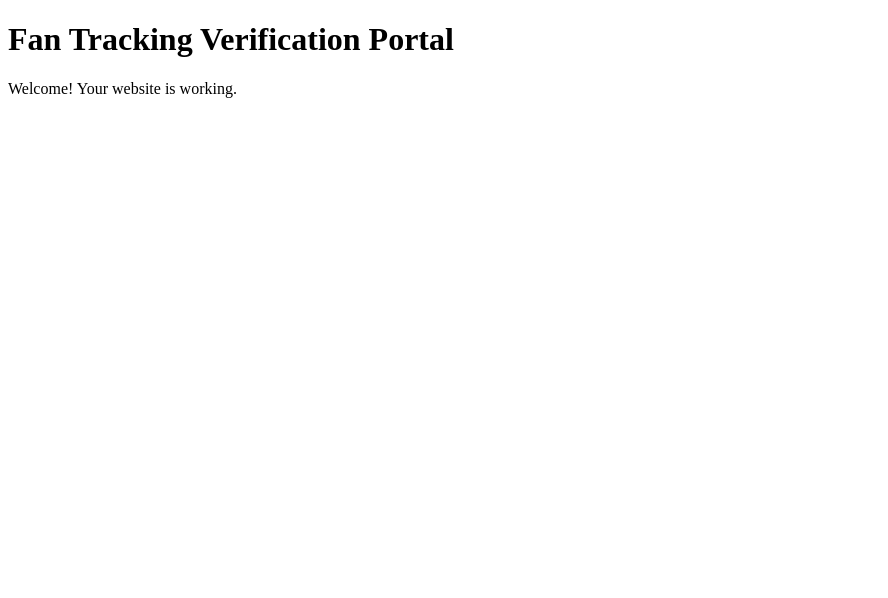
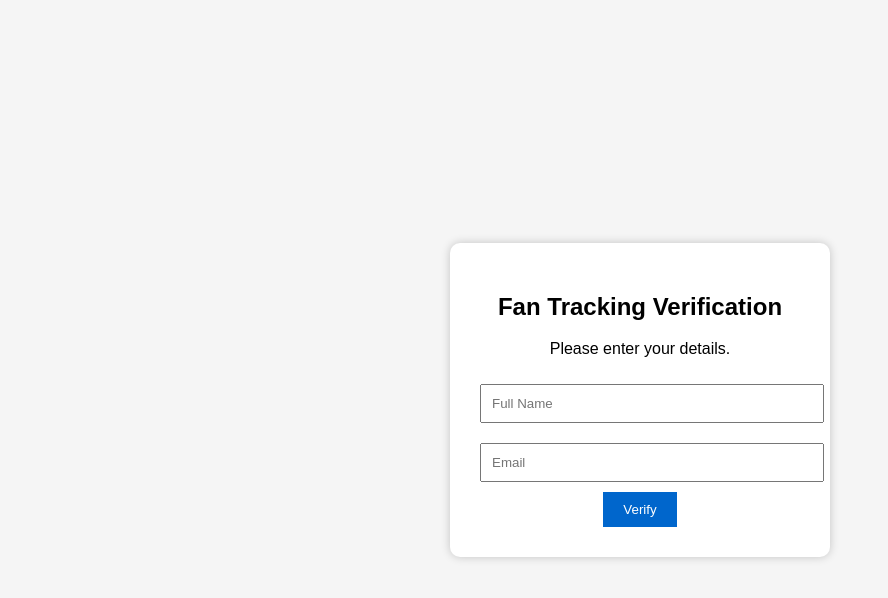
Before and after one commit to nelson8m6/FanTrackingVerification, a website: page index.html in a window 1280 px wide. Shown: the whole page, without its empty margins (0-888 px from the left). Drawn offline with Linux system fonts and the light colour scheme.

Commit message:
Revise HTML structure and styling for verification portal
Updated the title and added a styled container for user input.

```diff
--- a/index.html
+++ b/index.html
@@ -1,12 +1,48 @@
 <!DOCTYPE html>
 <html lang="en">
 <head>
-  <meta charset="UTF-8">
-  <meta name="viewport" content="width=device-width, initial-scale=1.0">
-  <title>Fan Tracking Verification Portal</title>
+<meta charset="UTF-8">
+<meta name="viewport" content="width=device-width, initial-scale=1.0">
+<title>Fan Tracking Verification</title>
+<style>
+body{
+font-family:Arial,sans-serif;
+background:#f5f5f5;
+display:flex;
+justify-content:center;
+align-items:center;
+height:100vh;
+margin:0;
+}
+.container{
+background:white;
+padding:30px;
+border-radius:10px;
+box-shadow:0 0 10px rgba(0,0,0,.2);
+text-align:center;
+width:320px;
+}
+input{
+width:100%;
+padding:10px;
+margin:10px 0;
+}
+button{
+padding:10px 20px;
+background:#0066cc;
+color:white;
+border:none;
+cursor:pointer;
+}
+</style>
 </head>
 <body>
-  <h1>Fan Tracking Verification Portal</h1>
-  <p>Welcome! Your website is working.</p>
+<div class="container">
+<h2>Fan Tracking Verification</h2>
+<p>Please enter your details.</p>
+<input type="text" placeholder="Full Name">
+<input type="email" placeholder="Email">
+<button>Verify</button>
+</div>
 </body>
 </html>
```
